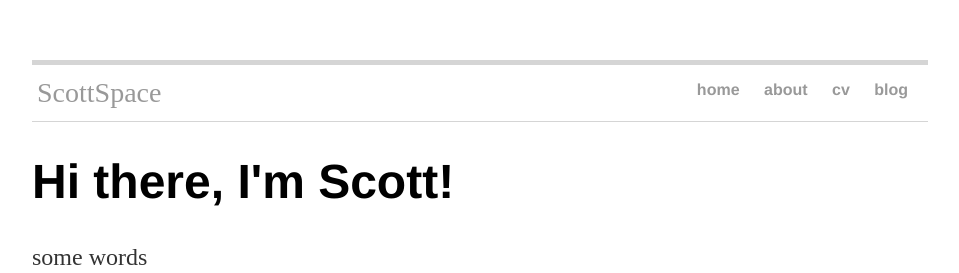
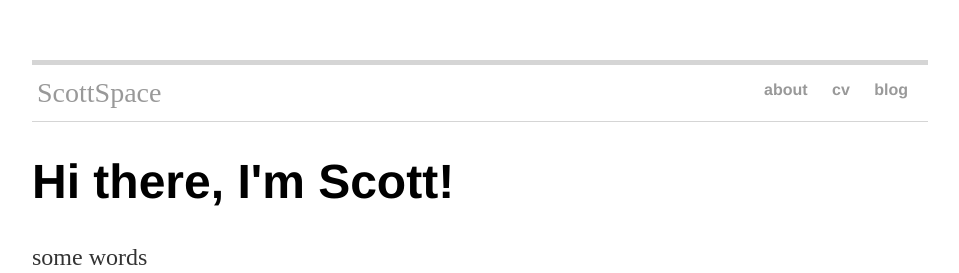
Before and after one commit to sjdenholm/sjdenholm.github.io, a Jekyll site: the page built from index.html, in a window 1280 px wide. Shown: the top 273 px of the page, without its empty margins (160-1119 px from the left). Built offline with Jekyll 4.4.1, drawn with Linux system fonts in a browser that asks for light colours.

Commit message:
Update header.html

```diff
--- a/_includes/header.html
+++ b/_includes/header.html
@@ -9,7 +9,7 @@
 
       <ul>
 
-        <li><a href="/">home</a></li>
+        <!--<li><a href="/">home</a></li>-->
         <li><a href="/about">about</a></li>
         <li><a href="/cv">cv</a></li>
         <li><a href="/blog">blog</a></li>
```
